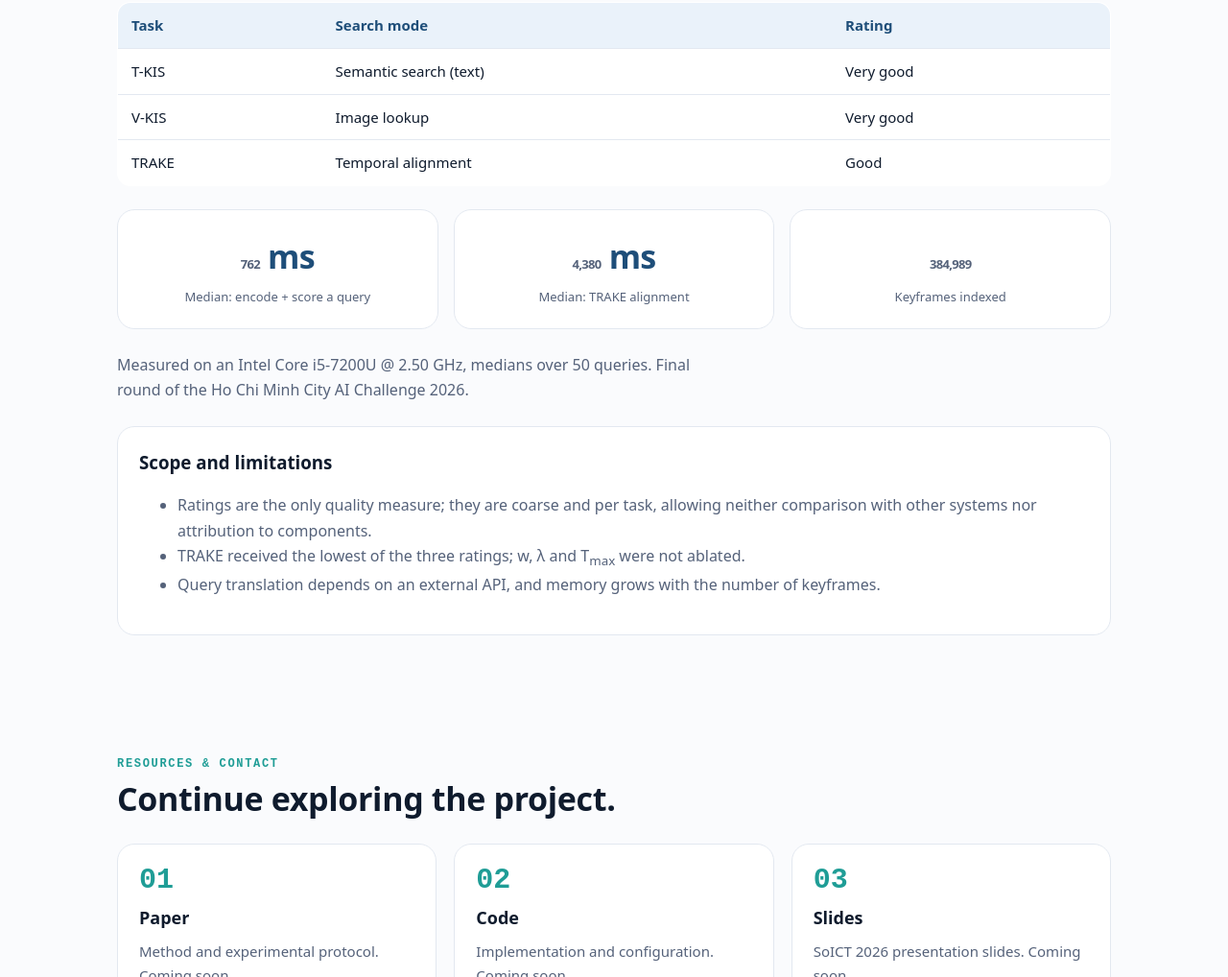
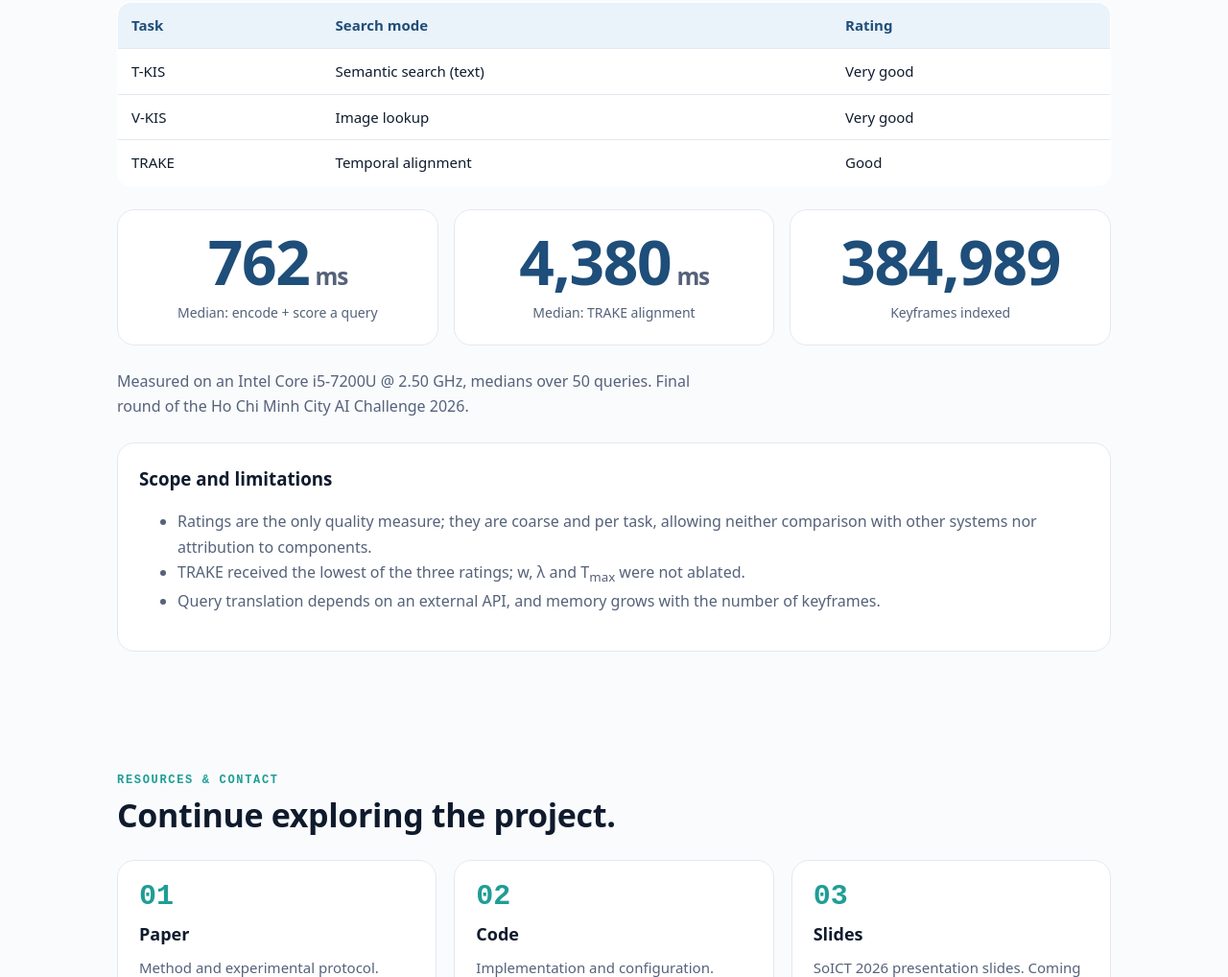
Before and after one commit to ThienHuu09/N0N-L1NERS-PROJECT_PAGE, a plain HTML site: page index.html in a window 1280 px wide. Shown: the part 5511-6529 px from the top of the page at 96% size. Drawn offline with Linux system fonts and the light colour scheme.

Commit message:
Adjust stats section layout and styling

```diff
--- a/index.html
+++ b/index.html
@@ -74,9 +74,9 @@ h2{font-size:clamp(24px,3.4vw,34px);line-height:1.2;margin:10px 0 14px;letter-sp
 .fig{margin:22px 0;background:var(--card);border:1px solid var(--line);border-radius:16px;padding:10px;overflow-x:auto}
 .fig img{display:block;max-width:100%;height:auto;margin:0 auto;border-radius:8px}
 .fig figcaption{font-size:13px;color:var(--mut);text-align:center;margin-top:8px}
-.stats{display:grid;grid-template-columns:repeat(auto-fit,minmax(190px,1fr));gap:16px;margin:24px 0}
+.stats{display:grid;grid-template-columns:repeat(auto-fit,minmax(250px,1fr));gap:16px;margin:24px 0}
 .stat{background:var(--card);border:1px solid var(--line);border-radius:18px;padding:20px;text-align:center}
-.stat b{display:block;font-size:34px;color:var(--acc);letter-spacing:-.02em}.stat span{font-size:13px;color:var(--mut)}
+.stat b{display:block;font-size:clamp(44px,7vw,64px);font-weight:800;line-height:1.05;color:var(--acc);letter-spacing:-.02em;margin-bottom:6px}.stat b small{font-size:.38em;font-weight:600;color:var(--mut);margin-left:6px}.stat>span{font-size:14px;color:var(--mut)}
 table{width:100%;border-collapse:collapse;background:var(--card);border:1px solid var(--line);border-radius:14px;overflow:hidden;margin:18px 0}
 th,td{padding:11px 14px;text-align:left;border-bottom:1px solid var(--line);font-size:15px}th{background:var(--soft);color:var(--acc)}tr:last-child td{border:0}
 .range{display:flex;gap:14px;align-items:center;flex-wrap:wrap}input[type=range]{flex:1 1 220px;accent-color:var(--acc2)}
@@ -168,7 +168,7 @@ pre{background:#0f1b2d;color:#d7e6f7;padding:18px;border-radius:14px;overflow-x:
 
 <h2 class="rv" style="margin-top:56px" data-vi="Đo cẩn thận. Diễn giải thận trọng.">Measure carefully. Interpret cautiously.</h2>
 <table class="rv"><tr><th data-vi="Nhiệm vụ">Task</th><th data-vi="Chế độ tìm kiếm">Search mode</th><th data-vi="Xếp loại">Rating</th></tr><tr><td>T-KIS</td><td data-vi="Tìm kiếm ngữ nghĩa (văn bản)">Semantic search (text)</td><td>Very good</td></tr><tr><td>V-KIS</td><td data-vi="Tra cứu ảnh">Image lookup</td><td>Very good</td></tr><tr><td>TRAKE</td><td data-vi="Căn chỉnh thời gian">Temporal alignment</td><td>Good</td></tr></table>
-<div class="stats rv"><div class="stat"><b><span data-count="762">0</span> ms</b><span data-vi="Trung vị: mã hóa + chấm điểm một truy vấn">Median: encode + score a query</span></div><div class="stat"><b><span data-count="4380">0</span> ms</b><span data-vi="Trung vị: căn chỉnh TRAKE">Median: TRAKE alignment</span></div><div class="stat"><b><span data-count="384989">0</span></b><span data-vi="Số keyframe trong chỉ mục">Keyframes indexed</span></div></div>
+<div class="stats rv"><div class="stat"><b><span data-count="762">0</span><small>ms</small></b><span data-vi="Trung vị: mã hóa + chấm điểm một truy vấn">Median: encode + score a query</span></div><div class="stat"><b><span data-count="4380">0</span><small>ms</small></b><span data-vi="Trung vị: căn chỉnh TRAKE">Median: TRAKE alignment</span></div><div class="stat"><b><span data-count="384989">0</span></b><span data-vi="Số keyframe trong chỉ mục">Keyframes indexed</span></div></div>
 <p class="sub rv" data-vi="Đo trên Intel Core i5-7200U @ 2,50 GHz, trung vị của 50 truy vấn. Vòng chung kết Ho Chi Minh City AI Challenge 2026.">Measured on an Intel Core i5-7200U @ 2.50 GHz, medians over 50 queries. Final round of the Ho Chi Minh City AI Challenge 2026.</p>
 <div class="warn rv"><h3 data-vi="Phạm vi và hạn chế">Scope and limitations</h3><ul><li data-vi="Xếp loại là thước đo duy nhất về chất lượng, khá thô và theo từng nhiệm vụ; không cho phép so sánh với hệ thống khác hay quy cho từng thành phần.">Ratings are the only quality measure; they are coarse and per task, allowing neither comparison with other systems nor attribution to components.</li><li data-vi="TRAKE nhận xếp loại thấp nhất trong ba nhiệm vụ; w, λ và T<sub>max</sub> chưa được ablation.">TRAKE received the lowest of the three ratings; w, λ and T<sub>max</sub> were not ablated.</li><li data-vi="Việc dịch truy vấn phụ thuộc API ngoài, và bộ nhớ tăng theo số keyframe.">Query translation depends on an external API, and memory grows with the number of keyframes.</li></ul></div>
 </div></section>
```
